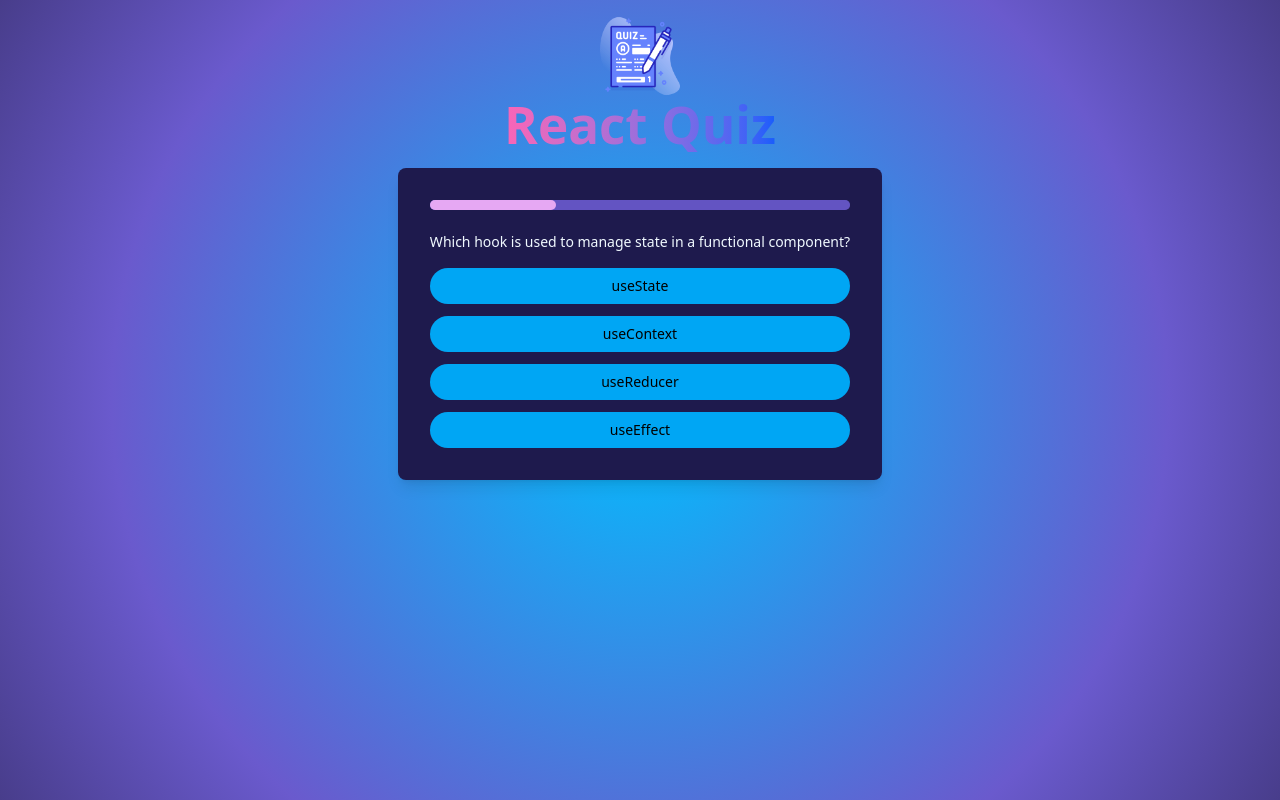
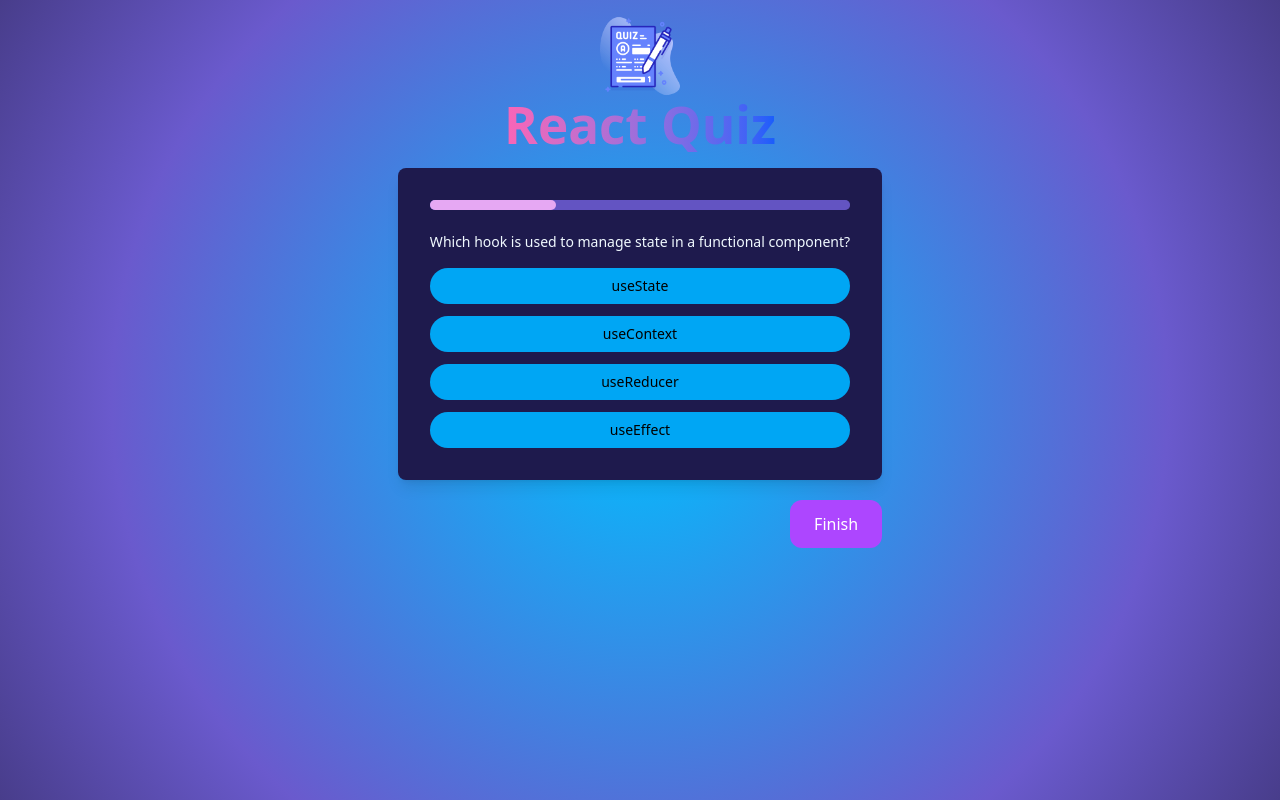
Before and after one commit to nadiia-dev/quiz-app, a React (Vite) app: page /quiz in a window 1280 px wide. Built offline with nearby package versions, Linux system fonts and the light colour scheme.

Commit message:
handle exit quiz

```diff
--- a/src/pages/Quiz.tsx
+++ b/src/pages/Quiz.tsx
@@ -1,9 +1,10 @@
-import { useCallback, useState } from "react";
+import { useCallback, useEffect, useState } from "react";
 import questions from "../../questions";
 import Question from "../components/Question";
-import Summary from "../components/Summary";
+import { useNavigate } from "react-router-dom";
 
 const Quiz = () => {
+  const navigate = useNavigate();
   const [userAnswers, setUserAnswers] = useState<(string | null)[]>([]);
 
   const currentQuestion = userAnswers.length;
@@ -23,18 +24,40 @@ const Quiz = () => {
     [handleSelectAnswer]
   );
 
+  const handleExitQuiz = () => {
+    setUserAnswers((prevState) => {
+      const questionsLeft = Array(questions.length - prevState.length).fill(
+        null as string | null
+      );
+      return [...prevState, ...questionsLeft];
+    });
+  };
+
+  useEffect(() => {
     if (isCompleted) {
-    return <Summary userAnswers={userAnswers} />;
+      navigate("/results");
     }
+  }, [isCompleted, navigate]);
 
   return (
+    <div className="flex flex-col">
       <div className="bg-indigo-950 w-full max-w-lg lg:max-w-3xl flex items-center justify-center p-4 rounded-lg shadow-lg">
+        {!isCompleted && (
           <Question
             key={currentQuestion}
             index={currentQuestion}
             onSelectAnswer={handleSelectAnswer}
             onSkipAnswer={handleSkipAnswer}
           />
+        )}
+      </div>
+      <button
+        type="button"
+        onClick={handleExitQuiz}
+        className="bg-purple-500 text-white py-3 px-6 rounded-xl transition-all duration-300 hover:bg-purple-600 mt-5 self-end"
+      >
+        Finish
+      </button>
     </div>
   );
 };
--- a/src/pages/ResultsPage.tsx
+++ b/src/pages/ResultsPage.tsx
@@ -1,5 +1,5 @@
 const ResultsPage = () => {
-  return <div>ResultsPage</div>;
+  return <div>Results</div>;
 };
 
 export default ResultsPage;
```
Lines whose indentation alone changed are shown as unchanged.
